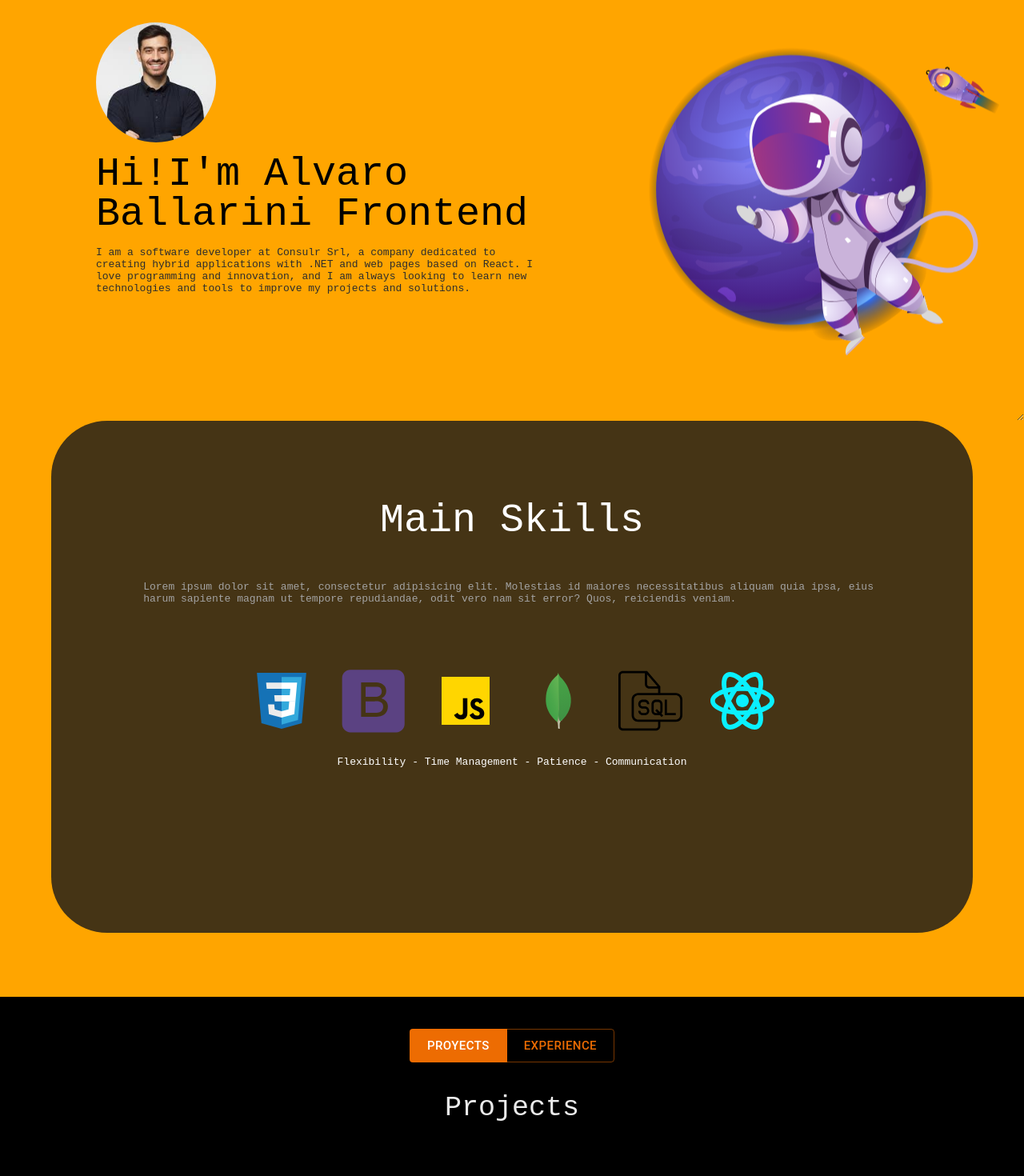
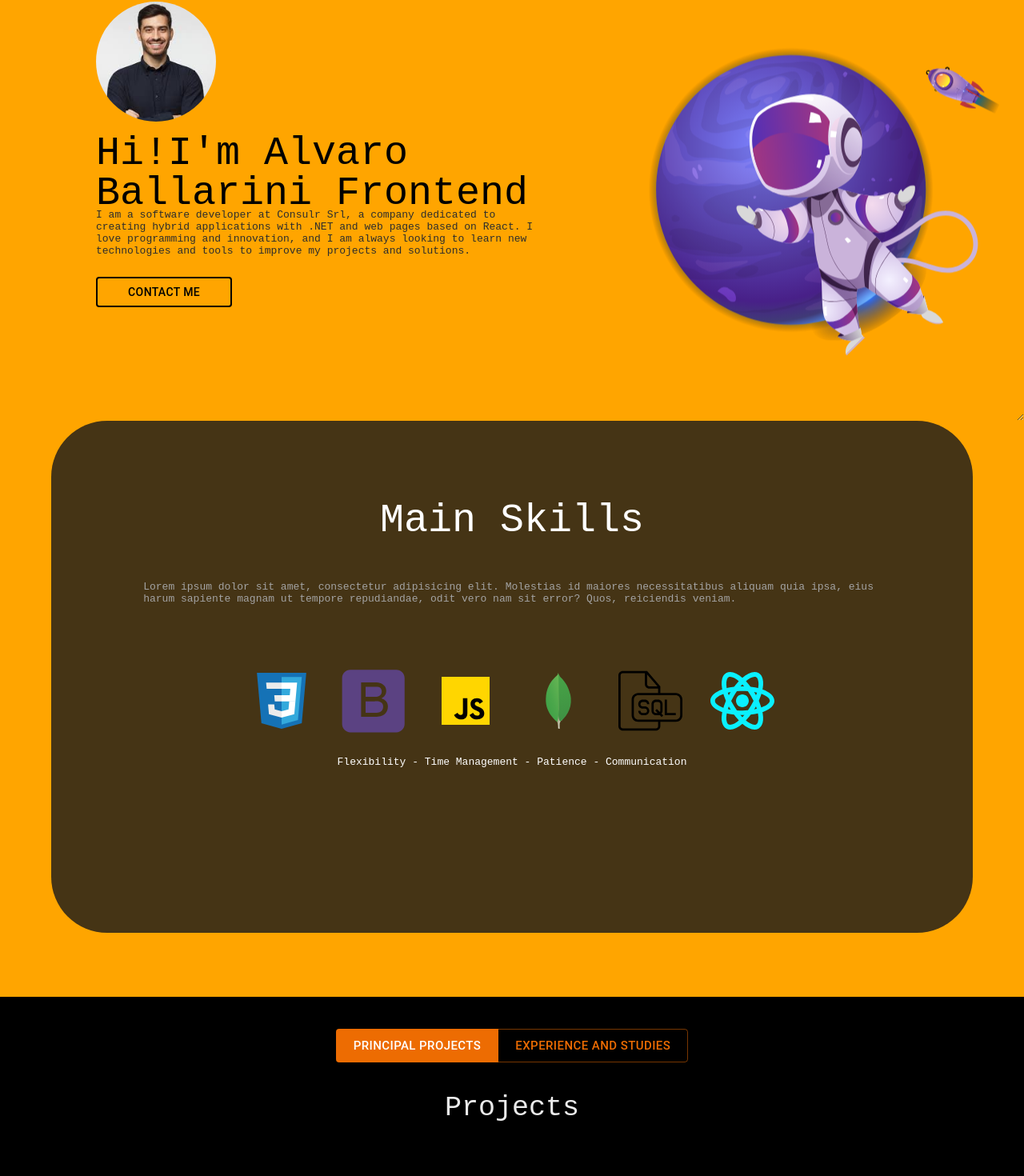
Before and after one commit to Akvaro03/portfolioReact, a React (Vite) app: page / in a window 1280 px wide. Shown: the part 214-1684 px from the top of the page at 80% size. Built offline with nearby package versions, Linux system fonts and the light colour scheme.

Commit message:
Some quick details and start experience and studies

```diff
--- a/src/components/Experience/index.tsx
+++ b/src/components/Experience/index.tsx
@@ -1,13 +1,41 @@
-import TimelineItem from '@mui/lab/TimelineItem';
-import TimelineSeparator from '@mui/lab/TimelineSeparator';
-import TimelineConnector from '@mui/lab/TimelineConnector';
-import TimelineContent from '@mui/lab/TimelineContent';
-import TimelineDot from '@mui/lab/TimelineDot';
-import { Timeline } from '@mui/lab';
-import { Typography } from '@mui/material';
+import { Box, Typography } from '@mui/material';
 
 function Experience() {
     return (
+        <Box sx={{ display: "flex", color: "white", justifyContent: "space-around" }}>
+            <Box>
+                <Typography sx={{textAlign:"center"}} variant="h3" component="span" color={"white"}>
+                    EXPERIENCE
+                </Typography>
+                <Typography color={"white"}>Rol: Software developer in .NET and React</Typography>
+                <Typography color={"white"}>Activities:</Typography>
+                <Typography color={"white"}>👉 Creation of web pages based on React</Typography>
+                <Typography color={"white"}>👉 Development of applications for industrial use</Typography>
+                <Typography color={"white"}>Duration: Sept. 2022 - Today</Typography>
+            </Box>
+            <Box>
+                <h3>
+                    STUDIES
+                </h3>
+            </Box>
+            {/* <Timeline>
+                <TimelineItem>
+                    <TimelineSeparator>
+                        <TimelineDot />
+                        <TimelineConnector />
+                    </TimelineSeparator>
+                    <TimelineContent sx={{ py: '12px', px: 2 }}>
+                        <Typography variant="h6" component="span" color={"white"}>
+                            Consultar Srl
+                        </Typography>
+                        <Typography color={"white"}>Rol: Software developer in .NET and React</Typography>
+                        <Typography color={"white"}>Activities:</Typography>
+                        <Typography color={"white"}>👉 Creation of web pages based on React</Typography>
+                        <Typography color={"white"}>👉 Development of applications for industrial use</Typography>
+                        <Typography color={"white"}>Duration: Sept. 2022 - Today</Typography>
+                    </TimelineContent>
+                </TimelineItem>
+            </Timeline>
             <Timeline>
                 <TimelineItem>
                     <TimelineSeparator>
@@ -25,7 +53,8 @@ function Experience() {
                         <Typography color={"white"}>Duration: Sept. 2022 - Today</Typography>
                     </TimelineContent>
                 </TimelineItem>
-        </Timeline>
+            </Timeline> */}
+        </Box>
     );
 }
 
--- a/src/components/aboutMe/index.module.css
+++ b/src/components/aboutMe/index.module.css
@@ -30,6 +30,7 @@
 
 .tittleAboutMe h3 {
     font-size: 50px;
+    height: 12%;
 }
 
 .tittleAboutMe span {
--- a/src/components/aboutMe/index.tsx
+++ b/src/components/aboutMe/index.tsx
@@ -1,4 +1,4 @@
-import { Avatar } from "@mui/material";
+import { Avatar, Button } from "@mui/material";
 import aboutMeImage from "../../assets/img/aboutMeImage.svg"
 import Style from "./index.module.css"
 import useTickText from "../../customHooks/useTickText";
@@ -12,6 +12,7 @@ function AboutMe() {
                 <Avatar src={mePhoto} sx={{ width: "150px", height: "150px" }} alt="Remy Sharp" />
                 <h3>Hi!I'm Alvaro Ballarini {text}</h3>
                 <span>I am a software developer at Consulr Srl, a company dedicated to creating hybrid applications with .NET and web pages based on React. I love programming and innovation, and I am always looking to learn new technologies and tools to improve my projects and solutions.</span>
+                <Button href="mailto:alvaroballarini04@gmail.com" variant="outlined" color="inherit" sx={{ width: "30%", border:"solid 2px", margin:"10px 0" }}>Contact Me</Button>
             </article>
             <article className={Style.imgAboutMe}>
                 <img src={aboutMeImage} />
--- a/src/components/selectComponents/index.tsx
+++ b/src/components/selectComponents/index.tsx
@@ -12,10 +12,10 @@ const SelectComponents: React.FC<Props> = ({ children }) => {
     }
 
     return (
-        <Box sx={{ background: "#000000" }}>
+        <Box sx={{ background: "#000000", height: "80vh" }}>
             <ButtonGroup sx={{ width: "100%", display: "flex", justifyContent: "center", padding: "40px 0" }} size="large" aria-label="Basic button group">
-                <Button color="warning" sx={{ transitionDuration: ".6s" }} variant={idSelect === 0 ? "contained" : "outlined"} id="0" onClick={handleClick}> Proyects</Button>
-                <Button color="warning" sx={{ transitionDuration: ".6s" }} variant={idSelect === 1 ? "contained" : "outlined"} id="1" onClick={handleClick}>Experience</Button>
+                <Button color="warning" sx={{ transitionDuration: ".6s" }} variant={idSelect === 0 ? "contained" : "outlined"} id="0" onClick={handleClick}>PRINCIPAL PROJECTS</Button>
+                <Button color="warning" sx={{ transitionDuration: ".6s" }} variant={idSelect === 1 ? "contained" : "outlined"} id="1" onClick={handleClick}>Experience and Studies</Button>
             </ButtonGroup>
             {children[idSelect]}
         </Box>
```
Lines whose indentation alone changed are shown as unchanged.
